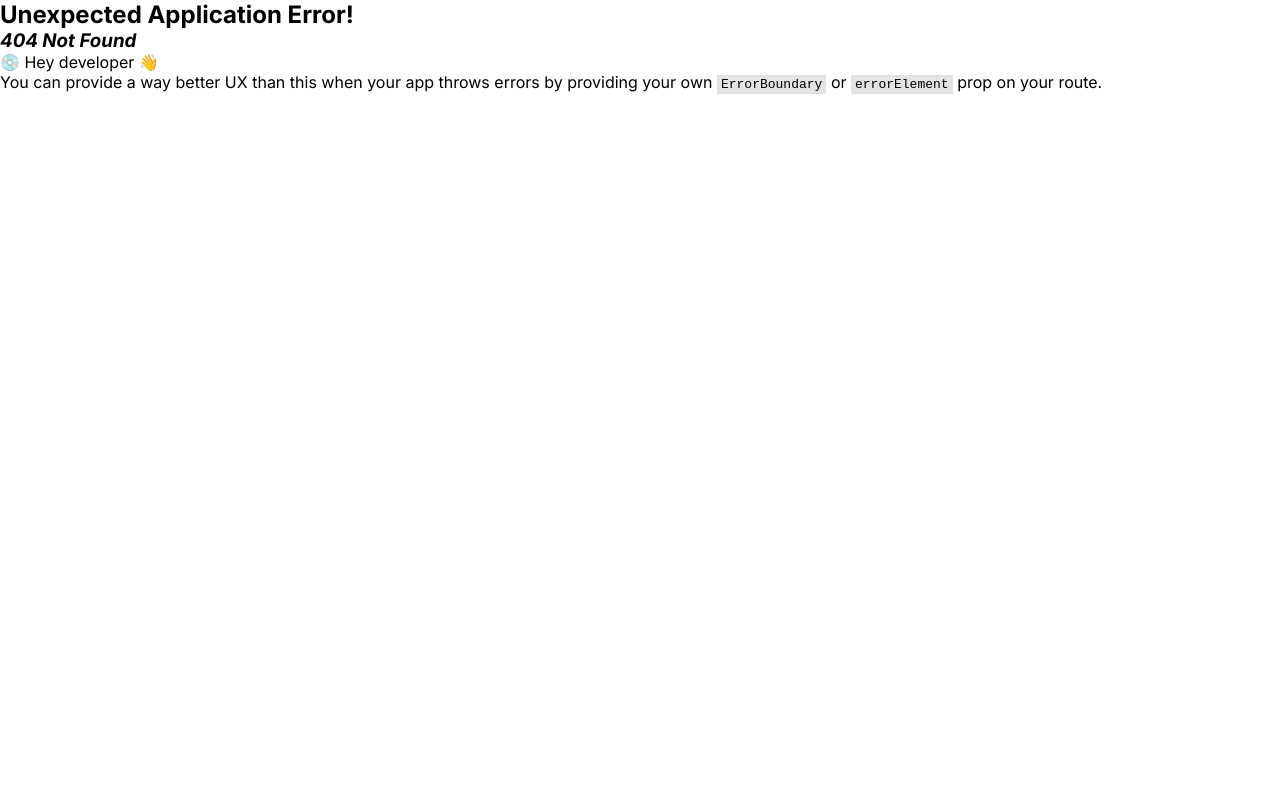
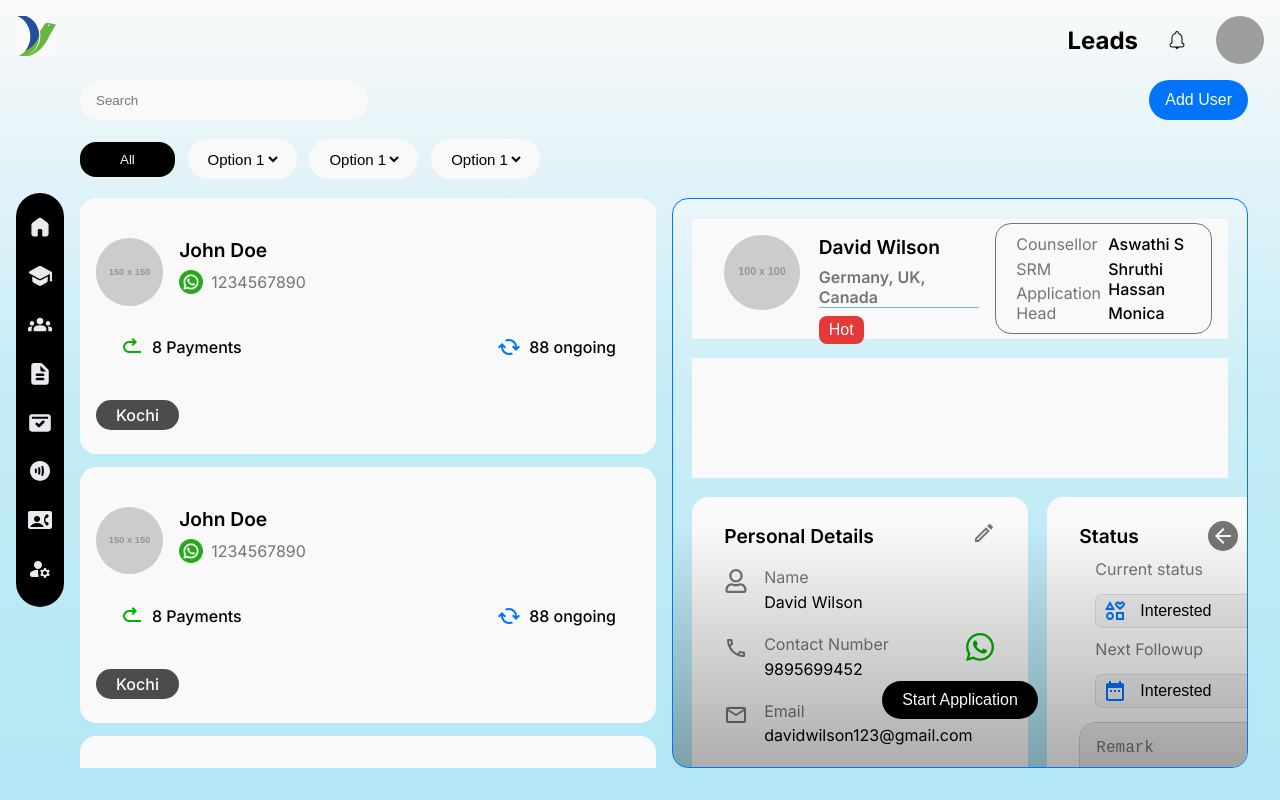
Before and after one commit to Arjunliljo/CRM, a React (Vite) app: page /branchmanaging in a window 1280 px wide. Before the commit this address had no page. Built offline with nearby package versions, Linux system fonts and the light colour scheme; grey boxes are pictures that could not be loaded.

Commit message:
branchmanaging

```diff
--- /dev/null
+++ b/Sass/components/_branchmanage.scss
@@ -0,0 +1,133 @@
+@use "../abstract/variables" as variables;
+
+.cardBranchmanage {
+  background-color: variables.$color-white;
+  height: variables.$card-minheight;
+  border-radius: variables.$radius-md;
+  padding: variables.$padding-md;
+  transition: all 0.3s ease-in-out;
+  cursor: pointer;
+
+  &-body {
+    display: flex;
+    flex-direction: column;
+    justify-content: space-between;
+    height: 100%;
+    gap: 0.71em;
+
+    &-top {
+      display: flex;
+      align-items: end;
+      justify-content: space-between;
+      margin-top: 1.5rem;
+      height: 3.5rem;
+    }
+    &-mid {
+      flex: 2;
+
+      border-radius: variables.$radius-md;
+      overflow: hidden;
+      border: 1px solid rgb(206, 206, 206);
+      margin-top: 0.71em;
+      & textarea {
+        width: 100%;
+        height: 100%;
+        padding: 1rem;
+        color: variables.$color-text-gray;
+        border: none;
+        outline: none;
+        background-color: variables.$color-gray;
+      }
+    }
+    &-bottom {
+      flex: 1;
+
+      &-icons {
+        display: flex;
+        align-items: center;
+        justify-content: space-between;
+        padding: 0 1.5rem;
+        gap: 0.71em;
+
+        &-item {
+          display: flex;
+          align-items: center;
+          gap: 0.5rem;
+          font-weight: 500;
+        }
+      }
+
+      &-country {
+        display: flex;
+        align-items: end;
+        justify-content: space-between;
+        margin-bottom: 0.5rem;
+
+        &-count {
+          background-color: variables.$color-blue;
+          color: variables.$color-white;
+
+          border-radius: 5rem;
+          height: 2.5rem;
+          width: 2.5rem;
+          display: flex;
+          align-items: center;
+          justify-content: center;
+        }
+      }
+    }
+  }
+}
+
+.mover {
+  display: flex;
+  align-items: center;
+  justify-content: space-between;
+  gap: 0.3rem;
+
+  &-item {
+    flex: 1;
+    height: 0.6rem;
+    background-color: variables.$color-light-blue;
+    border-radius: variables.$radius-lg;
+  }
+
+  &-gray {
+    background-color: variables.$color-gray;
+  }
+}
+.name-bar {
+  display: flex;
+  align-items: start;
+  gap: 1rem;
+  height: 100%;
+
+  &-img {
+    background-color: variables.$color-gray;
+
+    height: 120%;
+    border-radius: 50%;
+    overflow: hidden;
+    img {
+      width: 100%;
+      height: 100%;
+      object-fit: cover;
+    }
+  }
+
+  &-name {
+    display: flex;
+    align-items: start;
+    justify-content: space-between;
+
+    height: 100%;
+    flex-direction: column;
+    gap: 0.5rem;
+
+    &-whatsapp {
+      display: flex;
+      align-items: center;
+      gap: 0.5rem;
+    }
+  }
+}
--- a/Sass/main.scss
+++ b/Sass/main.scss
@@ -17,6 +17,7 @@
 @use "components/activityLog";
 @use "components/userCard";
 @use "components/university";
+@use "components/branchmanage";
 @use "layout/mainhead";
 @use "profilePage/profilePage";
 @use "page/profileUpdateUser";
--- /dev/null
+++ b/global/branchSlice.js
@@ -0,0 +1,30 @@
+import { createSlice } from "@reduxjs/toolkit";
+
+const branchSlice = createSlice({
+  name: "branchmanage",
+  initialState: {
+    autoBranchmanageAssign: true,
+    curBranchmanage: {},
+  },
+  reducers: {
+    setAutoBranchmanageAssign: (state, action) => {
+      state.autoBranchmanageAssign = action.payload;
+
+      if (!action.payload) {
+        state.curBranchmanage = {};
+      }
+    },
+    setCurBranchmanage(state, action) {
+      state.curBranchmanage = action.payload;
+
+      if (action.payload) {
+        state.autoBranchmanageAssign = true;
+      }
+    },
+  },
+});
+
+export const { setAutoBranchmangeAssign, setCurBranchmanage } =
+  branchSlice.actions;
+
+export default branchSlice.reducer;
--- a/global/store.js
+++ b/global/store.js
@@ -6,6 +6,7 @@ import studentsSlice from "./studentsSlice";
 import universitySlice from "./universitySlice";
 import offerLetterSlice from "./offerlettersSlice";
 import paymentsSlice from "./paymentsSlice";
+import branchSlice from "./branchSlice";
 
 const store = configureStore({
   reducer: {
@@ -16,6 +17,7 @@ const store = configureStore({
     universitys: universitySlice,
     offerletters: offerLetterSlice,
     payments: paymentsSlice,
+    branchmanage: branchSlice,
   },
 });
 
--- a/router/router.jsx
+++ b/router/router.jsx
@@ -11,6 +11,7 @@ import ProfileEdit from "../src/pages/profileEdit/ProfileUpdateUser";
 import ProfileUpdateUser from "../src/pages/profileEdit/ProfileUpdateUser";
 import OfferLetter from "../src/pages/offerLetter/OfferLetter";
 import Payments from "../src/pages/Payment/Payments";
+import Branchmanage from "../src/pages/branchmanage/Branchmanage";
 
 export const router = createBrowserRouter([
   {
@@ -53,6 +54,10 @@ export const router = createBrowserRouter([
         path: "payment",
         element: <Payments />,
       },
+      {
+        path: "branchmanaging",
+        element: <Branchmanage />,
+      },
     ],
   },
 ]);
--- a/src/components/Card/BranchManagingCard.jsx
+++ b/src/components/Card/BranchManagingCard.jsx
@@ -10,10 +10,10 @@ function BranchManagingCard({ branchmanage, set, onSet }) {
 
   useEffect(() => {
     setIsSelected(branchmanage?._id === set?._id);
-  }, [set, user]);
+  }, [set, branchmanage]);
 
   const dispatch = useDispatch();
-  const handleUserSelect = () => {
+  const handleBranchmanageSelect = () => {
     dispatch(onSet(branchmanage));
     setTimeout(() => {
       targetRef.current.scrollIntoView({
@@ -24,22 +24,22 @@ function BranchManagingCard({ branchmanage, set, onSet }) {
   };
   return (
     <div
-      className={`cardUser ${isSelected ? "selectedCard" : ""}`}
-      onClick={handleUserSelect}
-      id={`${user?._id}`}
+      className={`cardBranchmanage ${isSelected ? "selectedCard" : ""}`}
+      onClick={handleBranchmanageSelect}
+      id={`${branchmanage?._id}`}
       ref={targetRef}
     >
-      <div className="cardUser-body">
-        <div className="cardUser-body-top">
+      <div className="cardBranchmanage-body">
+        <div className="cardBranchmanage-body-top">
           <NameBar lead={branchmanage} />
           {/* <InfoBtn color="white" bgcl="green">
               Interested
             </InfoBtn> */}
         </div>
 
-        <div className="cardUser-body-center">
-          <div className="cardUser-body-bottom-icons">
-            <div className="cardUser-body-bottom-icons-item">
+        <div className="cardBranchmanage-body-center">
+          <div className="cardBranchmanage-body-bottom-icons">
+            <div className="cardBranchmanage-body-bottom-icons-item">
               <HomeIcon
                 path="u-turn"
                 color="#00b100"
@@ -47,7 +47,7 @@ function BranchManagingCard({ branchmanage, set, onSet }) {
               />
               <p>{branchmanage.applications}</p>
             </div>
-            <div className="cardUser-body-bottom-icons-item">
+            <div className="cardBranchmanage-body-bottom-icons-item">
               <HomeIcon
                 path="retry"
                 color="#0075fc"
@@ -58,7 +58,7 @@ function BranchManagingCard({ branchmanage, set, onSet }) {
           </div>
         </div>
 
-        <div className="cardUser-body-bottom-country">
+        <div className="cardBranchmanage-body-bottom-country">
           <CountryBtn>{branchmanage.state}</CountryBtn>
         </div>
       </div>
--- /dev/null
+++ b/src/pages/branchmanage/Branchmanage.jsx
@@ -0,0 +1,88 @@
+import SearchBar from "../../components/smallComponents/SearchBar";
+import { useSelector } from "react-redux";
+import MainBody from "../../layout/MainBody/MainBody";
+import Selector from "../../components/Selectors/Selector";
+import PrimaryBttn from "../../components/buttons/PrimaryBttn";
+import AllLeads from "../../components/buttons/AllLeads";
+import ProfileCard from "../../components/Card/ProfileCard/ProfileCard";
+import StartApplication from "../../components/Card/ProfileCard/StartApplication";
+
+import All from "../../components/buttons/All";
+import Counsellor from "../../components/buttons/NormalButton";
+import NormalButton from "../../components/buttons/NormalButton";
+import { setCurBranchmanage } from "../../../global/branchSlice";
+import BranchManagingCard from "../../components/Card/BranchManagingCard";
+
+const branchmanage = {
+  num: 3,
+  name: "John Doe",
+  img: "https://via.placeholder.com/150",
+  number: 1234567890,
+  status: "Interested",
+  statusColor: "red",
+  remark:
+    "Lorem ipsum dolor sit amet consectetur adipisicing elit. Quisquam, quos.",
+  applications: "8 Payments",
+  payments: 5,
+  ongoing: "88 ongoing",
+  state: "Kochi",
+  count: 3,
+};
+const arr = [...Array(500)].map((_, i) => {
+  const obj = { ...branchmanage, _id: i };
+  return obj;
+});
+
+export default function Branchmanage() {
+  const { autoBranchmanageAssign, curBranchmanage } = useSelector(
+    (state) => state.branchmanage
+  );
+
+  const ISearchBar = <SearchBar />;
+  //   const IAutoBtn = <AutoBtn onSet={setAutoLeadsAssign} set={autoLeadsAssign} />;
+  const IContents = arr?.map((branchmanage, index) => (
+    <BranchManagingCard
+      key={index}
+      onSet={setCurBranchmanage}
+      set={curBranchmanage}
+      branchmanage={branchmanage}
+    />
+  ));
+
+  //   const ISelector = <Selector />;
+  const IPrimaryBttn = <PrimaryBttn>Add User</PrimaryBttn>;
+  const IAll = <All />;
+  const ISelectorOne = <Selector />;
+  const ISelectorTwo = <Selector />;
+  const ISelectorThree = <Selector />;
+  const IProfileCard = <ProfileCard />;
+  const IStartApplication = <StartApplication />;
+
+  const TopLeft = [
+    <div key="search-bar">{ISearchBar}</div>,
+    // <div key="auto-btn">{IAutoBtn}</div>,
+    // <div key="selector">{ISelector}</div>,
+  ];
+  const TopRight = [<div key="primary-btn">{IPrimaryBttn}</div>];
+
+  const BottomLeft = [
+    <div key="all">{IAll}</div>,
+    <div key="selector-one">{ISelectorOne}</div>,
+    <div key="selector-two">{ISelectorTwo}</div>,
+    <div key="selector-three">{ISelectorThree}</div>,
+  ];
+  const BottomRight = [];
+
+  return (
+    <MainBody
+      TopLeft={TopLeft}
+      TopRight={TopRight}
+      IContents={IContents}
+      switching={autoBranchmanageAssign}
+      BottomLeft={BottomLeft}
+      BottomRight={BottomRight}
+      ProfileCard={IProfileCard}
+      StartApplication={IStartApplication}
+    />
+  );
+}
--- a/styles/styles.css
+++ b/styles/styles.css
@@ -2731,6 +2731,124 @@ F .log .message-area-textarea-container {
 .cardHead {
   font-weight: 500;
   width: 8rem;
+}
+
+.cardBranchmanage {
+  background-color: #f9f9f9;
+  height: 16rem;
+  border-radius: 1rem;
+  padding: 1rem;
+  transition: all 0.3s ease-in-out;
+  cursor: pointer;
+}
+.cardBranchmanage-body {
+  display: flex;
+  flex-direction: column;
+  justify-content: space-between;
+  height: 100%;
+  gap: 0.71em;
+}
+.cardBranchmanage-body-top {
+  display: flex;
+  align-items: end;
+  justify-content: space-between;
+  margin-top: 1.5rem;
+  height: 3.5rem;
+}
+.cardBranchmanage-body-mid {
+  flex: 2;
+  border-radius: 1rem;
+  overflow: hidden;
+  border: 1px solid rgb(206, 206, 206);
+  margin-top: 0.71em;
+}
+.cardBranchmanage-body-mid textarea {
+  width: 100%;
+  height: 100%;
+  padding: 1rem;
+  color: #757575;
+  border: none;
+  outline: none;
+  background-color: #e8e8e8;
+}
+.cardBranchmanage-body-bottom {
+  flex: 1;
+}
+.cardBranchmanage-body-bottom-icons {
+  display: flex;
+  align-items: center;
+  justify-content: space-between;
+  padding: 0 1.5rem;
+  gap: 0.71em;
+}
+.cardBranchmanage-body-bottom-icons-item {
+  display: flex;
+  align-items: center;
+  gap: 0.5rem;
+  font-weight: 500;
+}
+.cardBranchmanage-body-bottom-country {
+  display: flex;
+  align-items: end;
+  justify-content: space-between;
+  margin-bottom: 0.5rem;
+}
+.cardBranchmanage-body-bottom-country-count {
+  background-color: #0075fc;
+  color: #f9f9f9;
+  border-radius: 5rem;
+  height: 2.5rem;
+  width: 2.5rem;
+  display: flex;
+  align-items: center;
+  justify-content: center;
+}
+
+.mover {
+  display: flex;
+  align-items: center;
+  justify-content: space-between;
+  gap: 0.3rem;
+}
+.mover-item {
+  flex: 1;
+  height: 0.6rem;
+  background-color: #60bdff;
+  border-radius: 1.5rem;
+}
+.mover-gray {
+  background-color: #e8e8e8;
+}
+
+.name-bar {
+  display: flex;
+  align-items: start;
+  gap: 1rem;
+  height: 100%;
+}
+.name-bar-img {
+  background-color: #e8e8e8;
+  height: 120%;
+  border-radius: 50%;
+  overflow: hidden;
+}
+.name-bar-img img {
+  width: 100%;
+  height: 100%;
+  object-fit: cover;
+}
+.name-bar-name {
+  display: flex;
+  align-items: start;
+  justify-content: space-between;
+  height: 100%;
+  flex-direction: column;
+  gap: 0.5rem;
+}
+.name-bar-name-whatsapp {
+  display: flex;
+  align-items: center;
+  gap: 0.5rem;
 }
 
 .logocontainer {
```
